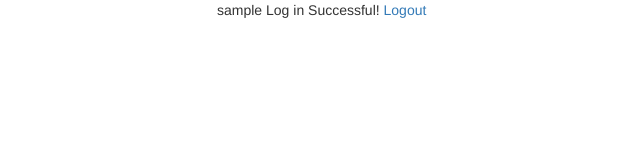
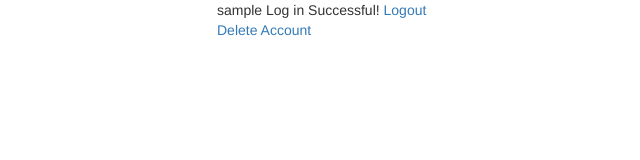
Before and after one commit to Yasinjama/fbatracker-web, an Angular app: page / in a window 1280 px wide. Shown: the top 160 px of the page, without its empty margins (258-898 px from the left). Built offline with nearby package versions, Linux system fonts and the light colour scheme; sample sign-in values are in the browser's storage.

Commit message:
adding delete to home page

```diff
--- a/src/app/dashboard/dashboard.component.html
+++ b/src/app/dashboard/dashboard.component.html
@@ -1,4 +1,5 @@
 <p>
   	{{currentUser.username}} Log in Successful!
-  	<a [routerLink]="['/login']">Logout</a>
+  	<a [routerLink]="['/login']">Logout</a><br>
+  	<a (click)="deleteUser()">Delete Account</a>
 </p>
--- a/src/app/dashboard/dashboard.component.ts
+++ b/src/app/dashboard/dashboard.component.ts
@@ -1,5 +1,7 @@
 import { Component, OnInit } from '@angular/core';
 import { Useraccount } from '../models/useraccount';
+import { UseraccountService } from '../services/useraccount.service';
+import { Router } from '@angular/router';
 
 @Component({
   selector: 'app-dashboard',
@@ -10,11 +12,17 @@ export class DashboardComponent implements OnInit {
 
   currentUser: Useraccount;
 
-  constructor() {
+  constructor(private userService: UseraccountService,private router: Router) {
   this.currentUser = JSON.parse(localStorage.getItem('currentUser'));
   }
 
   ngOnInit() {
   }
 
+  deleteUser() {
+    this.userService.delete(this.currentUser.username).subscribe(
+      data => {
+          this.router.navigate(['/login']);
+      });
+  }
 }
--- a/src/app/register/register.component.ts
+++ b/src/app/register/register.component.ts
@@ -24,7 +24,7 @@ export class RegisterComponent implements OnInit {
          this.userService.create(this.model).subscribe(
                  data => {
                      console.log("User successfully created");
-                     this.router.navigate(['/login'])
+                     this.router.navigate(['/login']);
 
                  },
                  erro => {
--- a/src/app/services/useraccount.service.ts
+++ b/src/app/services/useraccount.service.ts
@@ -15,6 +15,9 @@ export class UseraccountService {
         return this.http.post(`${this.baseUrl}/useraccount`, user, (response: Response) => response.json());
     }
 
+    delete(username: string) {
+      return this.http.delete(`${this.baseUrl}/useraccount/` + username, this.jwt()).map((response: Response) => response.json());
+    }
     // private helper methods
 
     private jwt() {
```
